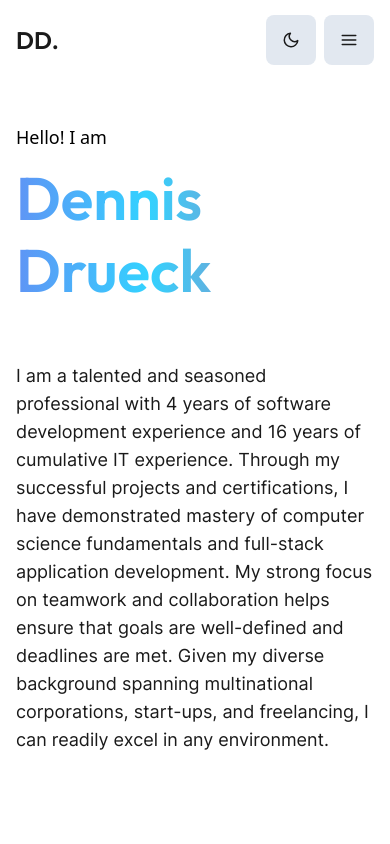
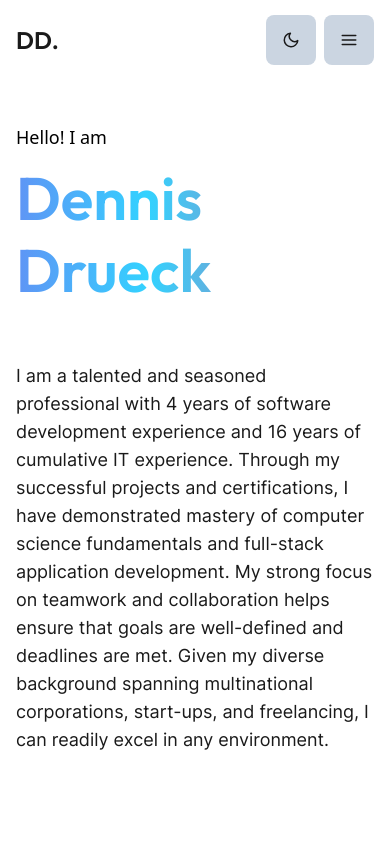
Before and after one commit to d5732/portfolio-astro, an Astro site: page / in a window 390 px wide. Shown: the top 844 px of the page. Built offline with nearby package versions, Linux system fonts and the light colour scheme; Astro itself is replaced by a stand-in of ours; a web font is replaced by a local one.

Commit message:
fix: theme button color

```diff
--- a/src/components/general/Navbar.astro
+++ b/src/components/general/Navbar.astro
@@ -31,14 +31,14 @@ import MobileMenu from "./MobileMenu.astro";
                 <button
                     aria-label="theme-button"
                     id="theme-button"
-                    class="ml-2 rounded-lg bg-slate-200 p-4 dark:bg-[#202020] dark:text-light"
+                    class="ml-2 rounded-lg bg-slate-300 p-4 dark:bg-[#202020] dark:text-light"
                 ></button>
             </li>
             <li>
                 <button
                     aria-label="mobile-menu-button"
                     id="mobile-menu-button"
-                    class="ml-2 block rounded-lg bg-slate-200 p-4 text-lg dark:bg-[#202020] dark:text-light sm:hidden"
+                    class="ml-2 block rounded-lg bg-slate-300 p-4 text-lg dark:bg-[#202020] dark:text-light sm:hidden"
                 >
                     <svg
                         id="mobile-menu-button-expand"
```
